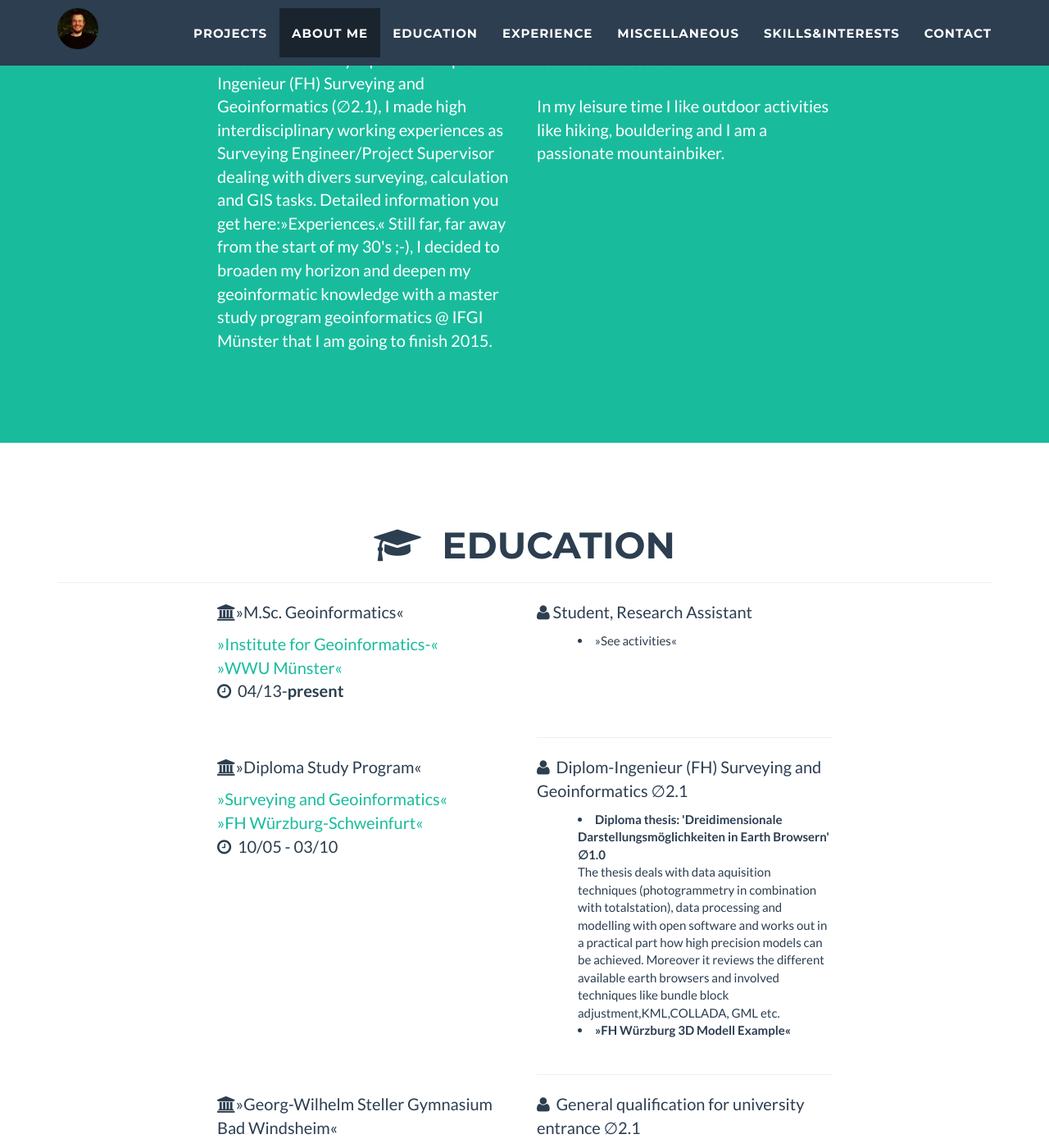
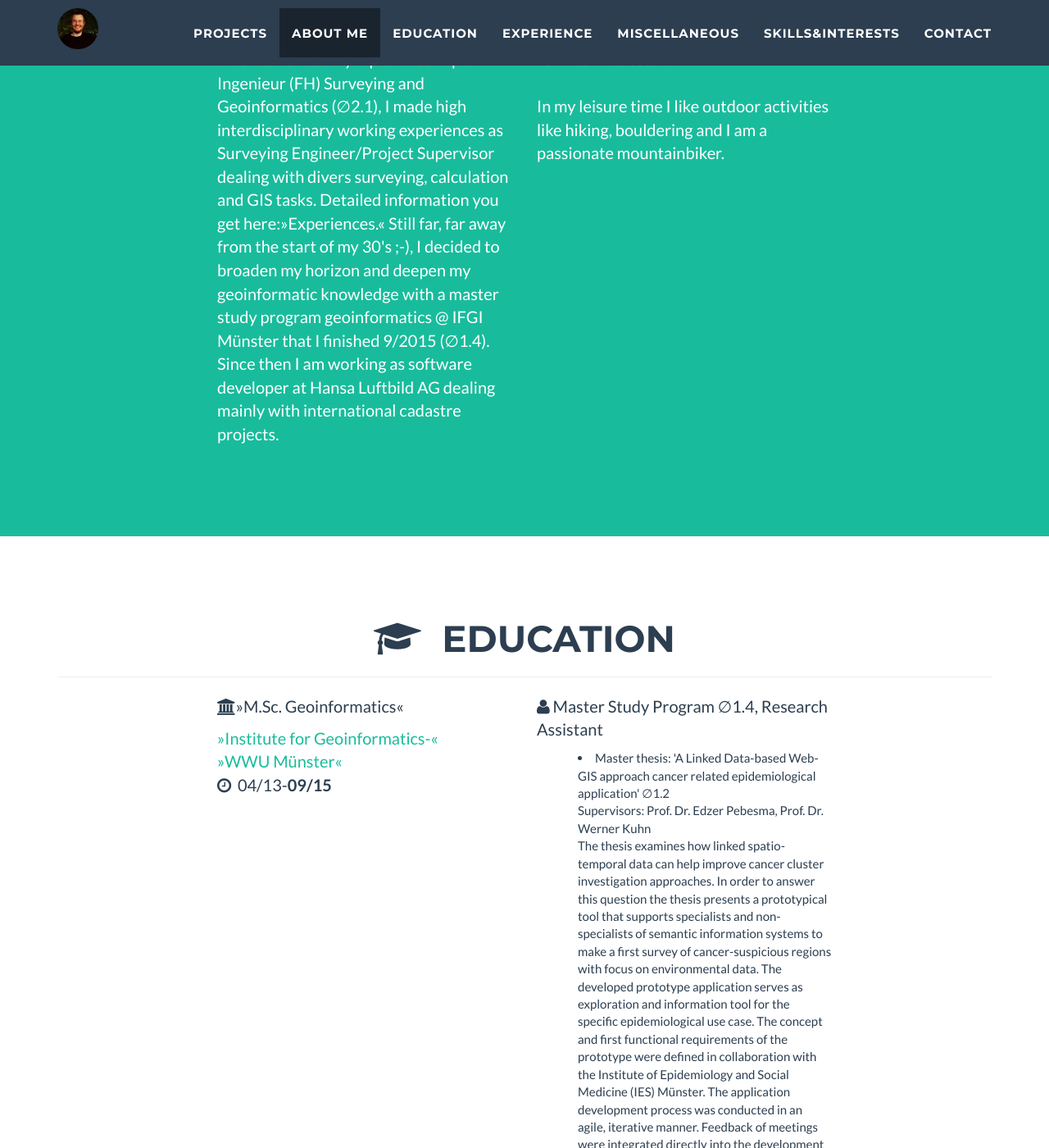
Before and after one commit to FriedrichMueller/FriedrichMueller.github.io, a Jekyll site: the page built from index.html, in a window 1280 px wide and 1400 px high, scrolled down 1439 px. Shown: the whole window at 82% size. Built offline with Jekyll 4.4.1, drawn with Linux system fonts in a browser that asks for light colours; some of the changed text lies outside the part shown.

Commit message:
Update Website

```diff
--- a/_includes/about.html
+++ b/_includes/about.html
@@ -10,7 +10,7 @@
             <div class="row">
                 <div class="col-lg-4 col-lg-offset-2">
                     <p>I am definitely a guy for the whole story. This means my education and practical experiences cover the process from data acquisition over data processing to final analysis results and visualizations with state of the art geoinformatic technologies.<br>
-					After rewarded my diploma as Diplom-Ingenieur (FH) Surveying and Geoinformatics (&#8709;2.1), I made high interdisciplinary working experiences as Surveying Engineer/Project Supervisor dealing with divers surveying, calculation and GIS tasks. Detailed information you get here:<a href="#experience"><font color="white">&raquo;Experiences.&laquo;</font></a> Still far, far away from the start of my 30's ;-), I decided to broaden my horizon and deepen my geoinformatic knowledge with a master study program geoinformatics @ IFGI Münster that I am going to finish 2015.
+					After rewarded my diploma as Diplom-Ingenieur (FH) Surveying and Geoinformatics (&#8709;2.1), I made high interdisciplinary working experiences as Surveying Engineer/Project Supervisor dealing with divers surveying, calculation and GIS tasks. Detailed information you get here:<a href="#experience"><font color="white">&raquo;Experiences.&laquo;</font></a> Still far, far away from the start of my 30's ;-), I decided to broaden my horizon and deepen my geoinformatic knowledge with a master study program geoinformatics @ IFGI Münster that I finished 9/2015 (&#8709;1.4). Since then I am working as software developer at Hansa Luftbild AG dealing mainly with international cadastre projects.
 					</p>
                 </div>
                 <div class="col-lg-4">
--- a/_includes/education.html
+++ b/_includes/education.html
@@ -49,13 +49,29 @@
                 <div class="col-lg-4 col-lg-offset-2">
                     <p><a href="http://www.ifgi.de"><font color="#2c3e50"><i class='fa fa-university'></i>&raquo;M.Sc. Geoinformatics&laquo;</font></a><br><p>
 					<a href="http://www.ifgi.de"><font color="#18bc9c">&raquo;Institute for Geoinformatics-&laquo;</font></a><br><a href="http://www.uni-muenster.de/de/"><font color="#18bc9c">&raquo;WWU Münster&laquo;</font></a><br>
-					<i class='fa fa-clock-o'></i>&nbsp 04/13-<b>present</b>
+					<i class='fa fa-clock-o'></i>&nbsp 04/13-<b>09/15</b>
                 </div>
 
 
                 <div class="col-lg-4">
-                    <p><i class='fa fa-user'></i>   Student, Research Assistant<br>
-					<li style="margin-left:50px;"><a href="#experience"><font color="#2c3e50">&raquo;See activities&laquo;</font></a></li><br>
+                    <p><i class='fa fa-user'></i>   Master Study Program &#8709;1.4, Research Assistant<br>
+					<li style="margin-left:50px;"><font color="#2c3e50">Master thesis: 'A Linked Data-based Web-GIS approach cancer related epidemiological application' &#8709;1.2<br>Supervisors: Prof. Dr. Edzer Pebesma, Prof. Dr. Werner Kuhn<br> The thesis examines how linked
+spatio-temporal data can help improve cancer cluster investigation approaches. In order to answer this question
+the thesis presents a prototypical tool that supports specialists and non-specialists of
+semantic information systems to make a first survey of cancer-suspicious regions with
+focus on environmental data. The developed prototype application serves as exploration
+and information tool for the specific epidemiological use case. The concept and first functional requirements of the prototype were defined in collaboration
+with the Institute of Epidemiology and Social Medicine (IES) Münster. The
+application development process was conducted in an agile, iterative manner. Feedback
+of meetings were integrated directly into the development process. Semi-structured interviews
+of participants with epidemiological background and expert interviews with
+experienced people in the field of GIS and semantic technologies evaluated qualitatively
+the final version of the Linked Data based prototype.
+One key result is that the previous unstructured recherche of cause-effect knowledge from
+International Agency for Research on Cancer (IARC) monographs is structured, linked with spatial information and can be accessed by
+applications. Another key results is that the presented prototype can support spatiotemporal
+data exploratory through Linked Data querying and background information
+recherche tasks by discovering related links of resources in cancer cluster investigations.</li><br> <a href="https://github.com/FriedrichMueller/Master_Thesis_Abstract/blob/master/Thesis_Abstract.pdf">&raquo;See full thesis abstract&laquo;</font></a></font>
 					<br>
 					<br>
 					<br>
--- a/_includes/experience.html
+++ b/_includes/experience.html
@@ -38,6 +38,29 @@
 -->
 
  <section class="success" id="experience">
+ 		 <div class="container">
+            <div class="row">
+                <div class="col-lg-4 col-lg-offset-2">
+                    <p><a href="http://hansaluftbild.de/"><font color="#2c3e50"><i class='fa fa-bank'></i>&raquo;Hansa Luftbild AG&laquo;</font></a><br><p>
+					Geoservice company Münster<br>
+					<i class='fa fa-clock-o'></i>&nbsp since 11/15
+					<br>
+					<br>
+					<br>
+                </div>
+
+
+                <div class="col-lg-4">
+                    <p><i class='fa fa-user'></i>    Software Developer<br>
+
+						<li style="margin-left:50px;">International cadastre projects</li>
+						<li style="margin-left:50px;">EU research projects </li>
+
+					</p>
+					<hr>
+                </div>
+            </div>
+        </div>
         <div class="container">
             <div class="row">
                 <div class="col-lg-12 text-center">
--- a/_includes/footer.html
+++ b/_includes/footer.html
@@ -22,7 +22,7 @@
 
                             <li>
 								<a href="http://www.friedrichmueller-gi.de" class="btn-social btn-outline"><i class="fa fa-fw fa-globe"></i></a>
-								<a href="mailto:f_muel25@uni-muenster.de" class="btn-social btn-outline"><i class="fa fa-fw fa-envelope"></i></a>
+								<a href="mailto:friedrichmuellerlcs@gmail.com" class="btn-social btn-outline"><i class="fa fa-fw fa-envelope"></i></a>
 								<a href="https://github.com/FriedrichMueller" class="btn-social btn-outline"><i class="fa fa-fw fa-github-square"></i></a>
                             </li>
 
--- a/_includes/skills.html
+++ b/_includes/skills.html
@@ -13,8 +13,8 @@
                 <div class="col-lg-4 col-lg-offset-2">
                     <p>
 <font color="#2c3e50"><i class='fa fa-crosshairs'></i>&nbspSkills</font> <br>
-Web Technologies (RESTful,...),<font color="#2c3e50"> Semantic Technologies (SPARQL, Apache Jena,Triplestores...),</font> Javascript,<font color="#2c3e50"> Different Libraries, Frameworks (JQUERY, D3, AngularJS,...),</font> R,<font color="#2c3e50"> LUA&TerraME,</font>PostgreSQL & PostGIS,<font color="#2c3e50"> Geospatial data & Geospatial databases,</font>Linux&Windows Server<br>
-<font color="#2c3e50"> Experiences with:</font> Java,<font color="#2c3e50"> C++,</font> Arcobjects<br>
+Web Technologies (RESTful,...),<font color="#2c3e50"> Semantic Technologies (RDF, OWL, SPARQL, Apache Jena,Triplestores...),</font> Javascript,<font color="#2c3e50"> Different Libraries, Frameworks (JQUERY, D3, AngularJS,...),</font> R,<font color="#2c3e50"> LUA&TerraME,</font>PostgreSQL & PostGIS,<font color="#2c3e50"> Geoserver</font>Geospatial data & Geospatial databases,<font color="#2c3e50">Linux&Windows Server</font><br>
+<font color="#2c3e50"> Experiences with:</font>Python,<font color="#2c3e50"> JAVA,</font>C++,<font color="#2c3e50">Arcobjects</font><br>
 <font color="#2c3e50">Using</font>&Modifying Geo-Software: CAD (e.g. AutoCAD),<font color="#2c3e50"> Adjustment Software (e.g. Caplan),</font> GIS(ArcGIS, Geograf, Quantum,...)<br>
 <font color="#2c3e50">Data Collectors :</font> GPS, <font color="#2c3e50">Laser Scanner,</font> Total Stations,<font color="#2c3e50"> Photogrammetry</font>
 
```
